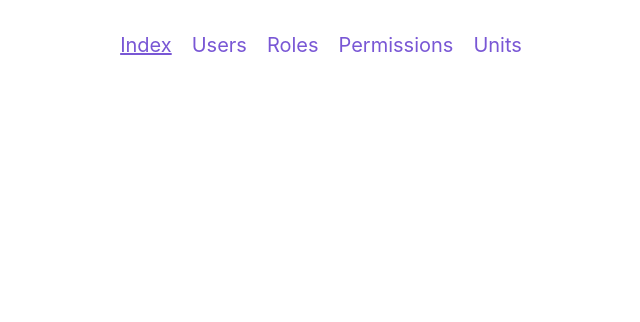
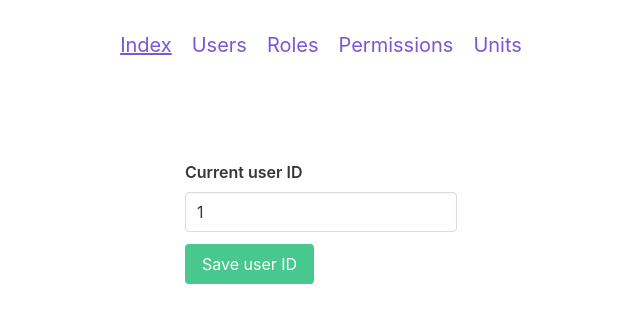
Before and after one commit to parkanaur/flask-dynrbac-test-app, a Vue app in the folder frontend/: page / in a window 1280 px wide. Shown: the top 322 px of the page, without its empty margins (319-959 px from the left). Built offline with nearby package versions, Linux system fonts and the light colour scheme; no server answers.

Commit message:
[feat] uid setter

```diff
--- a/frontend/src/App.vue
+++ b/frontend/src/App.vue
@@ -7,6 +7,7 @@
             <router-link to="/permissions" class="lnk">Permissions</router-link>
             <router-link to="/units" class="lnk">Units</router-link>
         </div>
+        <IdInfo></IdInfo>
         <loading v-if="$store.getters.loading_cnt > 0"/>
         <router-view v-show="$store.getters.loading_cnt === 0"/>
     </div>
@@ -39,10 +40,12 @@
 
 <script>
     import Loading from '@/components/Loading.vue';
+    import IdInfo from '@/components/IdInfo.vue';
 
     export default {
         components: {
-            Loading
+            Loading,
+            IdInfo
         }
     }
 </script>
--- /dev/null
+++ b/frontend/src/components/IdInfo.vue
@@ -0,0 +1,39 @@
+<template>
+    <div class="idinfo">
+        <b-field label="Current user ID">
+            <b-input v-model="user_id"></b-input>
+        </b-field>
+        <b-button type="is-success" @click="on_save">
+            Save user ID
+        </b-button>
+    </div>
+</template>
+
+<style lang="scss" scoped>
+    .idinfo {
+        margin-bottom: 50px;
+    }
+</style>
+
+<script>
+    export default {
+        mounted() {
+            this.$store.dispatch("reload_user_id");
+        },
+        data() {
+            return {
+                user_id: this.$store.getters.user_id
+            }
+        },
+        methods: {
+            on_save() {
+                this.$store.dispatch('update_user_id', this.user_id);
+            }
+        },
+        computed: {
+            all_user_ids() {
+                return this.$store.getters.users.map(u => u.id);
+            }
+        }
+    }
+</script>
--- a/frontend/src/rbac_api.js
+++ b/frontend/src/rbac_api.js
@@ -1,6 +1,13 @@
 const axios = require('axios').default;
 
 const api = {
+    get_user_id() {
+        return axios.get(`/api/rbac/get_user_id`)
+    },
+    set_user_id(user_id) {
+        return axios.get(`/api/rbac/set_user_id?id=${user_id}`)
+    },
+
     get_users() {
         return axios.get(`/api/rbac/users`)
     },
--- a/frontend/src/store.js
+++ b/frontend/src/store.js
@@ -10,7 +10,8 @@ export default new Vuex.Store({
         permissions: [],
         roles: [],
         users: [],
-        units: []
+        units: [],
+        user_id: 1,
     },
     getters: {
         loading_cnt: state => state.loading_cnt,
@@ -18,6 +19,7 @@ export default new Vuex.Store({
         roles: state => state.roles,
         users: state => state.users,
         units: state => state.units,
+        user_id: state => state.user_id,
     },
     mutations: {
         inc_loading: (state) => state.loading_cnt += 1,
@@ -26,6 +28,7 @@ export default new Vuex.Store({
         set_roles: (state, data) => state.roles = data,
         set_users: (state, data) => state.users = data,
         set_units: (state, data) => state.units = data,
+        set_user_id: (state, data) => state.user_id = data,
 
         update_user(state, user) {
             let ind = state.users.findIndex(u => u.id === user.id);
@@ -74,6 +77,15 @@ export default new Vuex.Store({
         }
     },
     actions: {
+        reload_user_id(context) {
+            api.get_user_id().then(data => {
+                context.commit('set_user_id', data.data.id);
+            })
+        },
+        update_user_id(context, user_id) {
+            api.set_user_id(user_id);
+        },
+
         reload_permissions(context) {
             context.commit('inc_loading');
             api.get_permissions().then(data => {
```
Also changed, not shown: 1 other file (tests, documents, lock files or other folders).
